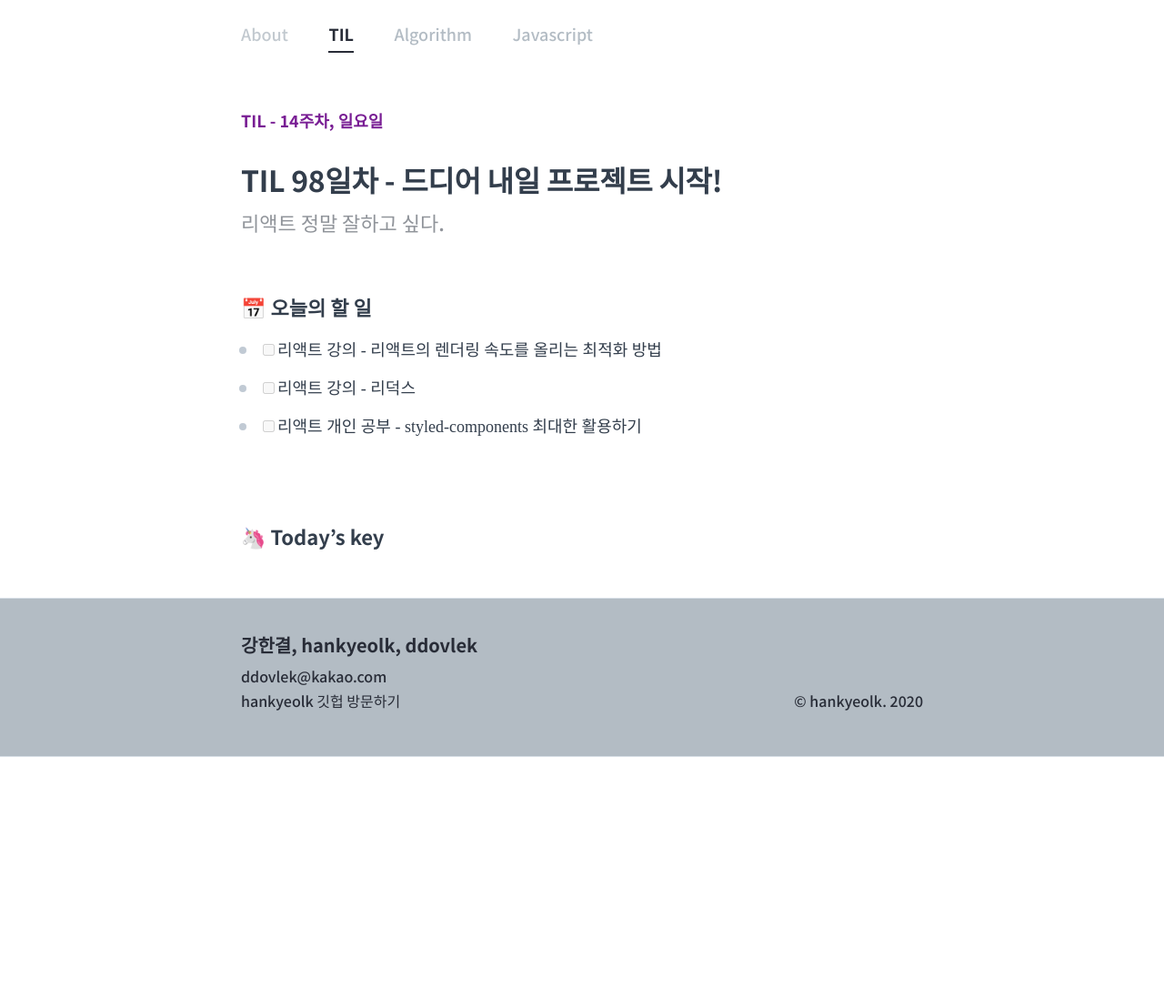
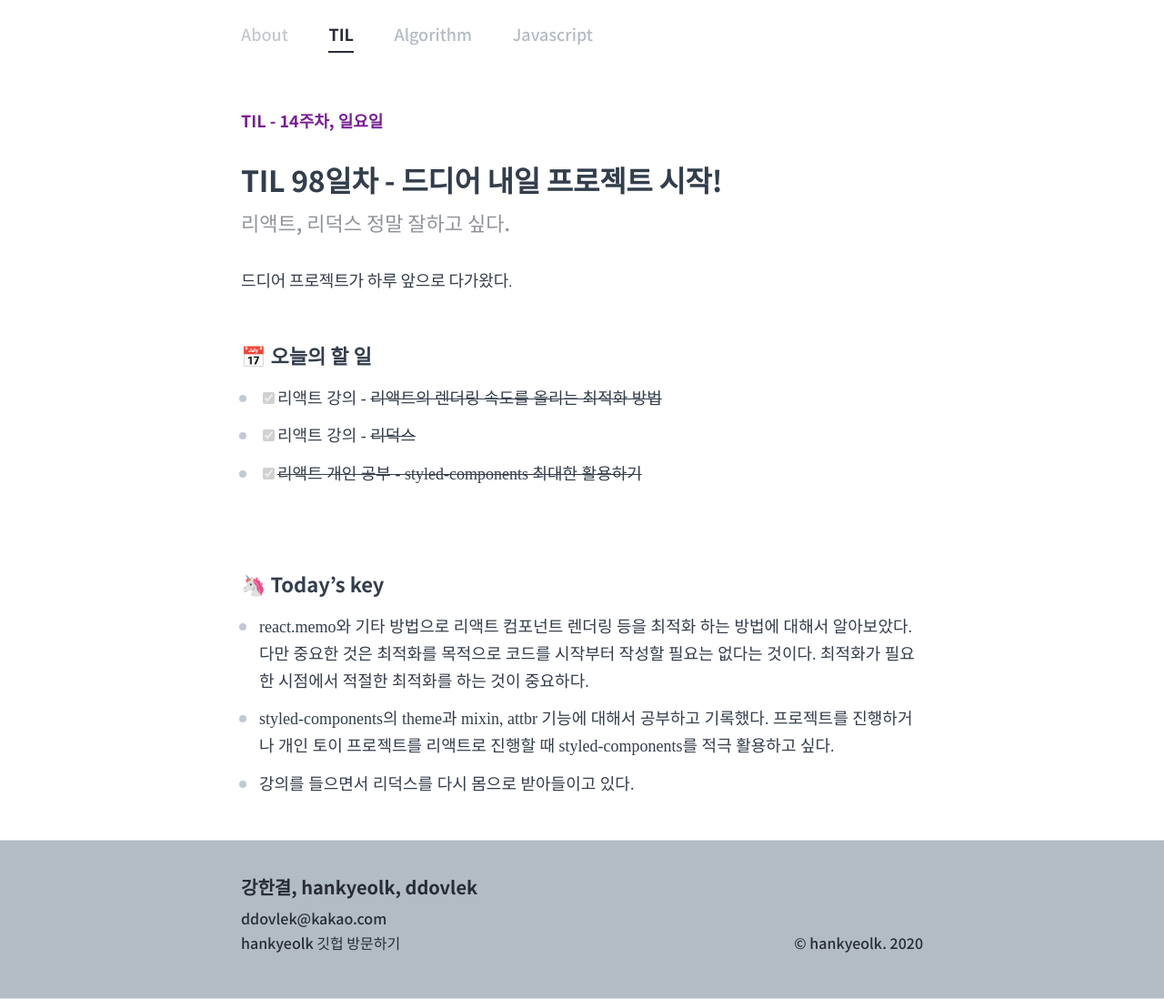
Before and after one commit to hankyeolk/hankyeolk.github.io, a Jekyll site: the page built from TIL/98_2020.09.20.md, in a window 1280 px wide. Shown: the whole page at 91% size. Built offline with Jekyll 4.4.1, drawn with Linux system fonts in a browser that asks for light colours; some web fonts are replaced; before the commit the page ends 900 px from its top, so only the background shows below that.

Commit message:
til 98 updates

```diff
--- a/TIL/98_2020.09.20.md
+++ b/TIL/98_2020.09.20.md
@@ -1,7 +1,7 @@
 ---
 layout: post
 title: "TIL 98일차 - 드디어 내일 프로젝트 시작!"
-subtitle: "리액트 정말 잘하고 싶다."
+subtitle: "리액트, 리덕스 정말 잘하고 싶다."
 type: "TIL - 14주차, 일요일"
 createDate: "2020-09-20, 일요일"
 til: true
@@ -12,12 +12,18 @@
 order: 98
 ---
 
+드디어 프로젝트가 하루 앞으로 다가왔다.
+
 ## 📅 오늘의 할 일
 
-- [ ] 리액트 강의 - 리액트의 렌더링 속도를 올리는 최적화 방법 <br>
-- [ ] 리액트 강의 - 리덕스 <br>
-- [ ] 리액트 개인 공부 - styled-components 최대한 활용하기 <br>
+- [x] 리액트 강의 - ~~리액트의 렌더링 속도를 올리는 최적화 방법~~ <br>
+- [x] 리액트 강의 - ~~리덕스~~ <br>
+- [x] ~~리액트 개인 공부 - styled-components 최대한 활용하기~~ <br>
 
 <br>
 
 ## 🦄 Today's key
+
+- react.memo와 기타 방법으로 리액트 컴포넌트 렌더링 등을 최적화 하는 방법에 대해서 알아보았다. 다만 중요한 것은 최적화를 목적으로 코드를 시작부터 작성할 필요는 없다는 것이다. 최적화가 필요한 시점에서 적절한 최적화를 하는 것이 중요하다.
+- styled-components의 theme과 mixin, attbr 기능에 대해서 공부하고 기록했다. 프로젝트를 진행하거나 개인 토이 프로젝트를 리액트로 진행할 때 styled-components를 적극 활용하고 싶다.
+- 강의를 들으면서 리덕스를 다시 몸으로 받아들이고 있다.
```
